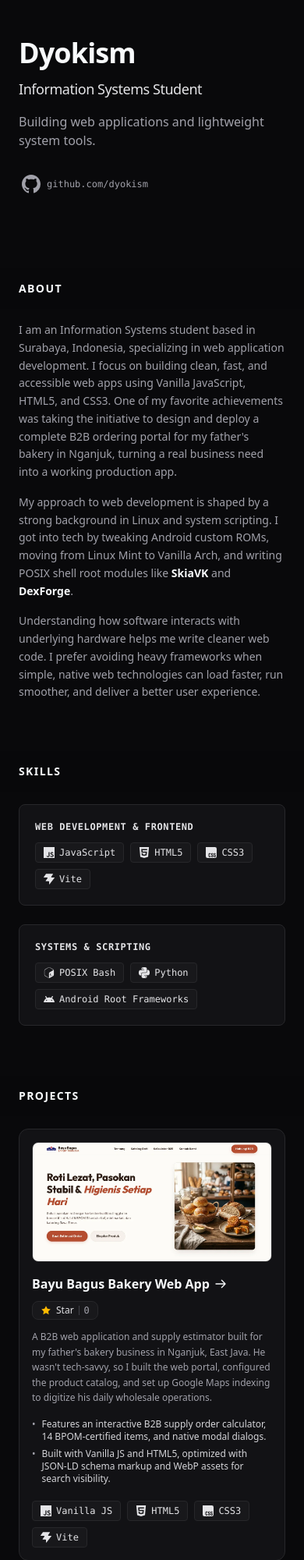
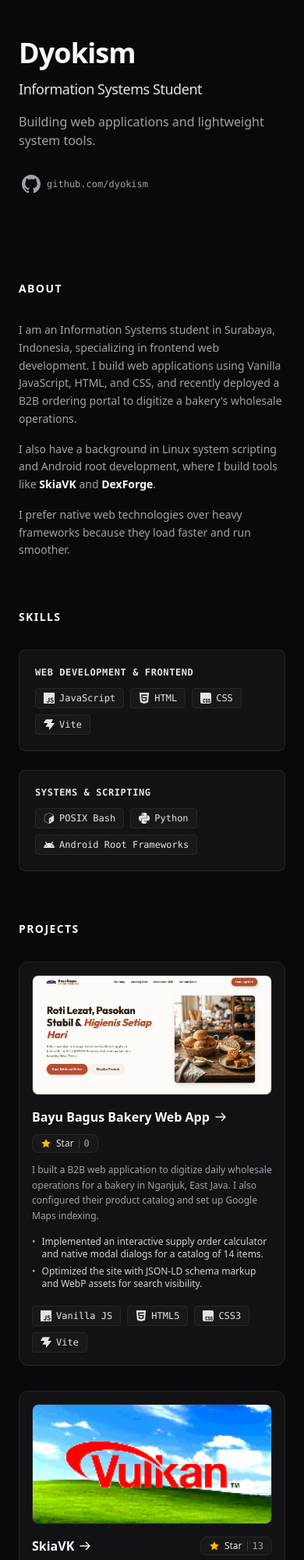
Before and after one commit to dyokism/personal-web, a website built with Vite: page index.html in a window 390 px wide. Shown: the top 2000 px of the page at 78% size. Built offline with nearby package versions, Linux system fonts and the light colour scheme; no server answers.

Commit message:
style: polish text and tighten layout
Shorten copy to remove AI writing patterns. Reduce section margins to
balance the negative space left by the shorter text. Scale down email
button font size on mobile to prevent truncation.

```diff
--- a/index.html
+++ b/index.html
@@ -101,24 +101,24 @@
 
       <main id="content" class="pt-24 lg:w-1/2 lg:py-24">
 
-        <section id="about" class="mb-16 scroll-mt-16 md:mb-24 lg:mb-32 lg:scroll-mt-24" aria-label="About me">
+        <section id="about" class="mb-12 scroll-mt-16 md:mb-16 lg:mb-24 lg:scroll-mt-24" aria-label="About me">
           <div class="sticky top-0 z-20 -mx-6 mb-4 w-screen px-6 py-4 backdrop-blur-md bg-[#09090b]/75 sm:px-12 md:-mx-12 lg:sr-only lg:relative lg:top-auto lg:mx-0 lg:w-auto lg:p-0 lg:bg-transparent lg:backdrop-blur-none">
             <h2 class="text-sm font-bold uppercase tracking-widest text-[#f8fafc]">About</h2>
           </div>
           <div class="space-y-4 text-sm leading-relaxed text-[#a1a1aa]">
             <p>
-              I am an Information Systems student based in Surabaya, Indonesia, specializing in web application development. I focus on building clean, fast, and accessible web apps using Vanilla JavaScript, HTML5, and CSS3. One of my favorite achievements was taking the initiative to design and deploy a complete B2B ordering portal for my father's bakery in Nganjuk, turning a real business need into a working production app.
+              I am an Information Systems student in Surabaya, Indonesia, specializing in frontend web development. I build web applications using Vanilla JavaScript, HTML, and CSS, and recently deployed a B2B ordering portal to digitize a bakery's wholesale operations.
             </p>
             <p>
-              My approach to web development is shaped by a strong background in Linux and system scripting. I got into tech by tweaking Android custom ROMs, moving from Linux Mint to Vanilla Arch, and writing POSIX shell root modules like <strong class="font-semibold text-[#f8fafc]">SkiaVK</strong> and <strong class="font-semibold text-[#f8fafc]">DexForge</strong>.
+              I also have a background in Linux system scripting and Android root development, where I build tools like <strong class="font-semibold text-[#f8fafc]">SkiaVK</strong> and <strong class="font-semibold text-[#f8fafc]">DexForge</strong>.
             </p>
             <p>
-              Understanding how software interacts with underlying hardware helps me write cleaner web code. I prefer avoiding heavy frameworks when simple, native web technologies can load faster, run smoother, and deliver a better user experience.
+              I prefer native web technologies over heavy frameworks because they load faster and run smoother.
             </p>
           </div>
         </section>
 
-        <section id="skills" class="mb-16 scroll-mt-16 md:mb-24 lg:mb-32 lg:scroll-mt-24" aria-label="Skills and Technologies">
+        <section id="skills" class="mb-12 scroll-mt-16 md:mb-16 lg:mb-24 lg:scroll-mt-24" aria-label="Skills and Technologies">
           <div class="sticky top-0 z-20 -mx-6 mb-4 w-screen px-6 py-4 backdrop-blur-md bg-[#09090b]/75 sm:px-12 md:-mx-12 lg:sr-only lg:relative lg:top-auto lg:mx-0 lg:w-auto lg:p-0 lg:bg-transparent lg:backdrop-blur-none">
             <h2 class="text-sm font-bold uppercase tracking-widest text-[#f8fafc]">Skills</h2>
           </div>
@@ -133,11 +133,11 @@
                 </li>
                 <li class="inline-flex items-center gap-1.5 rounded border border-[#27272a] bg-[#18181b] px-2.5 py-1">
                   <img src="/icons/html5.svg" class="h-3.5 w-3.5" width="14" height="14" loading="lazy" alt="" aria-hidden="true">
-                  <span>HTML5</span>
+                  <span>HTML</span>
                 </li>
                 <li class="inline-flex items-center gap-1.5 rounded border border-[#27272a] bg-[#18181b] px-2.5 py-1">
                   <img src="/icons/css.svg" class="h-3.5 w-3.5" width="14" height="14" loading="lazy" alt="" aria-hidden="true">
-                  <span>CSS3</span>
+                  <span>CSS</span>
                 </li>
                 <li class="inline-flex items-center gap-1.5 rounded border border-[#27272a] bg-[#18181b] px-2.5 py-1">
                   <img src="/icons/vite.svg" class="h-3.5 w-3.5" width="14" height="14" loading="lazy" alt="" aria-hidden="true">
@@ -166,7 +166,7 @@
           </div>
         </section>
 
-        <section id="projects" class="mb-16 scroll-mt-16 md:mb-24 lg:mb-32 lg:scroll-mt-24" aria-label="Featured projects">
+        <section id="projects" class="mb-12 scroll-mt-16 md:mb-16 lg:mb-24 lg:scroll-mt-24" aria-label="Featured projects">
           <div class="sticky top-0 z-20 -mx-6 mb-4 w-screen px-6 py-4 backdrop-blur-md bg-[#09090b]/75 sm:px-12 md:-mx-12 lg:sr-only lg:relative lg:top-auto lg:mx-0 lg:w-auto lg:p-0 lg:bg-transparent lg:backdrop-blur-none">
             <h2 class="text-sm font-bold uppercase tracking-widest text-[#f8fafc]">Projects</h2>
           </div>
@@ -174,7 +174,7 @@
           <div id="projects-list" class="space-y-8"></div>
         </section>
 
-        <section id="contact" class="mb-16 scroll-mt-16 md:mb-24 lg:mb-32 lg:scroll-mt-24" aria-label="Contact information">
+        <section id="contact" class="mb-12 scroll-mt-16 md:mb-16 lg:mb-24 lg:scroll-mt-24" aria-label="Contact information">
           <div class="sticky top-0 z-20 -mx-6 mb-4 w-screen px-6 py-4 backdrop-blur-md bg-[#09090b]/75 sm:px-12 md:-mx-12 lg:sr-only lg:relative lg:top-auto lg:mx-0 lg:w-auto lg:p-0 lg:bg-transparent lg:backdrop-blur-none">
             <h2 class="text-sm font-bold uppercase tracking-widest text-[#f8fafc]">Contact</h2>
           </div>
@@ -182,10 +182,10 @@
           <div class="spotlight-card rounded-xl border border-[#27272a] bg-[#121215] p-5 sm:p-8 text-center transition hover:border-[#a1a1aa]/50">
             <h3 class="text-xl font-bold text-[#f8fafc]">Get in touch</h3>
             <p class="mt-3 text-xs leading-relaxed text-[#a1a1aa]">
-              If you want to talk about web application development, client projects, or collaborations, drop me an email!
+              Reach out if you want to discuss web development, client projects, or collaborations.
             </p>
 
-            <a id="email-btn" href="#" data-user="diokhomeini101" data-domain="gmail.com" class="mt-6 inline-flex max-w-full items-center gap-2 rounded-lg border border-[#3f3f46] bg-[#18181b] px-3.5 py-3 sm:px-6 font-mono text-xs font-medium text-white transition duration-200 hover:border-[#a1a1aa] hover:bg-[#27272a] hover:shadow-md hover:shadow-white/5 focus-visible:outline focus-visible:outline-2 focus-visible:outline-offset-2 focus-visible:outline-white">
+            <a id="email-btn" href="#" data-user="diokhomeini101" data-domain="gmail.com" class="mt-6 inline-flex max-w-full items-center gap-2 rounded-lg border border-[#3f3f46] bg-[#18181b] px-3.5 py-3 sm:px-6 font-mono text-[10px] sm:text-xs font-medium text-white transition duration-200 hover:border-[#a1a1aa] hover:bg-[#27272a] hover:shadow-md hover:shadow-white/5 focus-visible:outline focus-visible:outline-2 focus-visible:outline-offset-2 focus-visible:outline-white">
               <svg class="h-4 w-4 shrink-0 text-[#e4e4e7]" fill="none" viewBox="0 0 24 24" stroke="currentColor" stroke-width="2" aria-hidden="true">
                 <path stroke-linecap="round" stroke-linejoin="round" d="M3 8l7.89 5.26a2 2 0 002.22 0L21 8M5 19h14a2 2 0 002-2V7a2 2 0 00-2-2H5a2 2 0 00-2 2v10a2 2 0 002 2z"/>
               </svg>
@@ -196,7 +196,7 @@
 
         <footer class="text-xs text-[#a1a1aa] pb-16">
           <p>
-            Built with Vanilla JS, HTML5, CSS3, and Vite.
+            Built with Vanilla JS, HTML, CSS, and Vite.
           </p>
         </footer>
 
--- a/src/data/projects.js
+++ b/src/data/projects.js
@@ -8,10 +8,10 @@ export const featuredProjects = [
     image: "/projects/bayubagusbakery.webp",
     imageAlt: "Preview screenshot of PT Bayu Bagus Bakery B2B web application portal",
     imageFit: "object-top",
-    description: "A B2B web application and supply estimator built for my father's bakery business in Nganjuk, East Java. He wasn't tech-savvy, so I built the web portal, configured the product catalog, and set up Google Maps indexing to digitize his daily wholesale operations.",
+    description: "I built a B2B web application to digitize daily wholesale operations for a bakery in Nganjuk, East Java. I also configured their product catalog and set up Google Maps indexing.",
     highlights: [
-      "Features an interactive B2B supply order calculator, 14 BPOM-certified items, and native modal dialogs.",
-      "Built with Vanilla JS and HTML5, optimized with JSON-LD schema markup and WebP assets for search visibility."
+      "Implemented an interactive supply order calculator and native modal dialogs for a catalog of 14 items.",
+      "Optimized the site with JSON-LD schema markup and WebP assets for search visibility."
     ],
     tags: [
       { name: "Vanilla JS", icon: "/icons/javascript.svg" },
@@ -29,10 +29,10 @@ export const featuredProjects = [
     image: "/projects/skiavk.webp",
     imageAlt: "Preview banner of SkiaVK Vulkan HWUI renderer Android root module",
     imageFit: "object-center",
-    description: "An Android root module built to simplify Vulkan UI rendering. Most existing scripts were clunky or ADB-only, so I created a module to switch system UI rendering from OpenGL to Vulkan safely.",
+    description: "I built an Android root module to safely switch system UI rendering from OpenGL to Vulkan.",
     highlights: [
-      "Forces Vulkan HWUI rendering for smoother UI animations across Android.",
-      "Includes an automatic bootloop guard that disables the module if the device fails to boot three times."
+      "Configured Vulkan HWUI rendering to make Android UI animations smoother.",
+      "Implemented an automatic bootloop guard that disables the module after three failed boot attempts."
     ],
     tags: [
       { name: "POSIX Bash", icon: "/icons/gnubash.svg" },
@@ -49,11 +49,11 @@ export const featuredProjects = [
     image: "/projects/dexforge.webp",
     imageAlt: "Preview banner of DexForge Android DEX/ART compilation optimizer module",
     imageFit: "object-center",
-    description: "An Android compilation optimizer created to save users from typing long shell commands in Termux. It automates Dalvik ART compilation customized to the device's RAM capacity and hardware specs.",
+    description: "I created an Android compilation optimizer to automate Dalvik ART compilation based on the device's RAM and hardware specs, replacing long Termux shell commands.",
     highlights: [
-      "Applies compilation profiles (speed, speed-profile, verify) matching entry-level, mid-range, or flagship specs.",
-      "Safety checks pause optimization if free storage drops below 512MB or battery falls below 15%.",
-      "Features a volume-key boot menu to purge cache or reset settings without needing a PC."
+      "Wrote logic to apply compilation profiles that match the device's hardware specs.",
+      "Added safety checks to pause optimization if storage drops below 512MB or battery falls below 15%.",
+      "Implemented a volume-key boot menu to clear cache and reset settings."
     ],
     tags: [
       { name: "POSIX Bash", icon: "/icons/gnubash.svg" },
```
